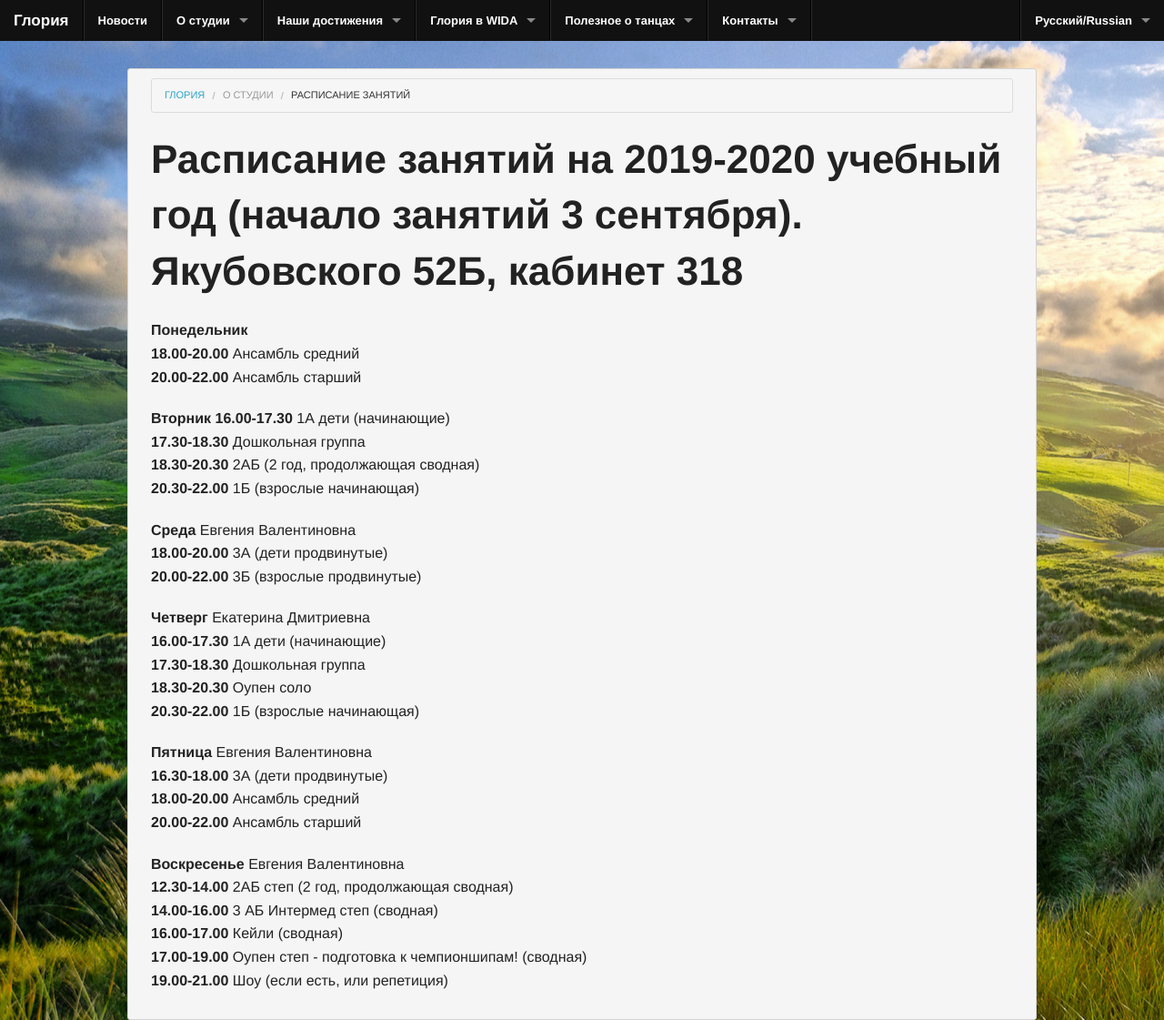
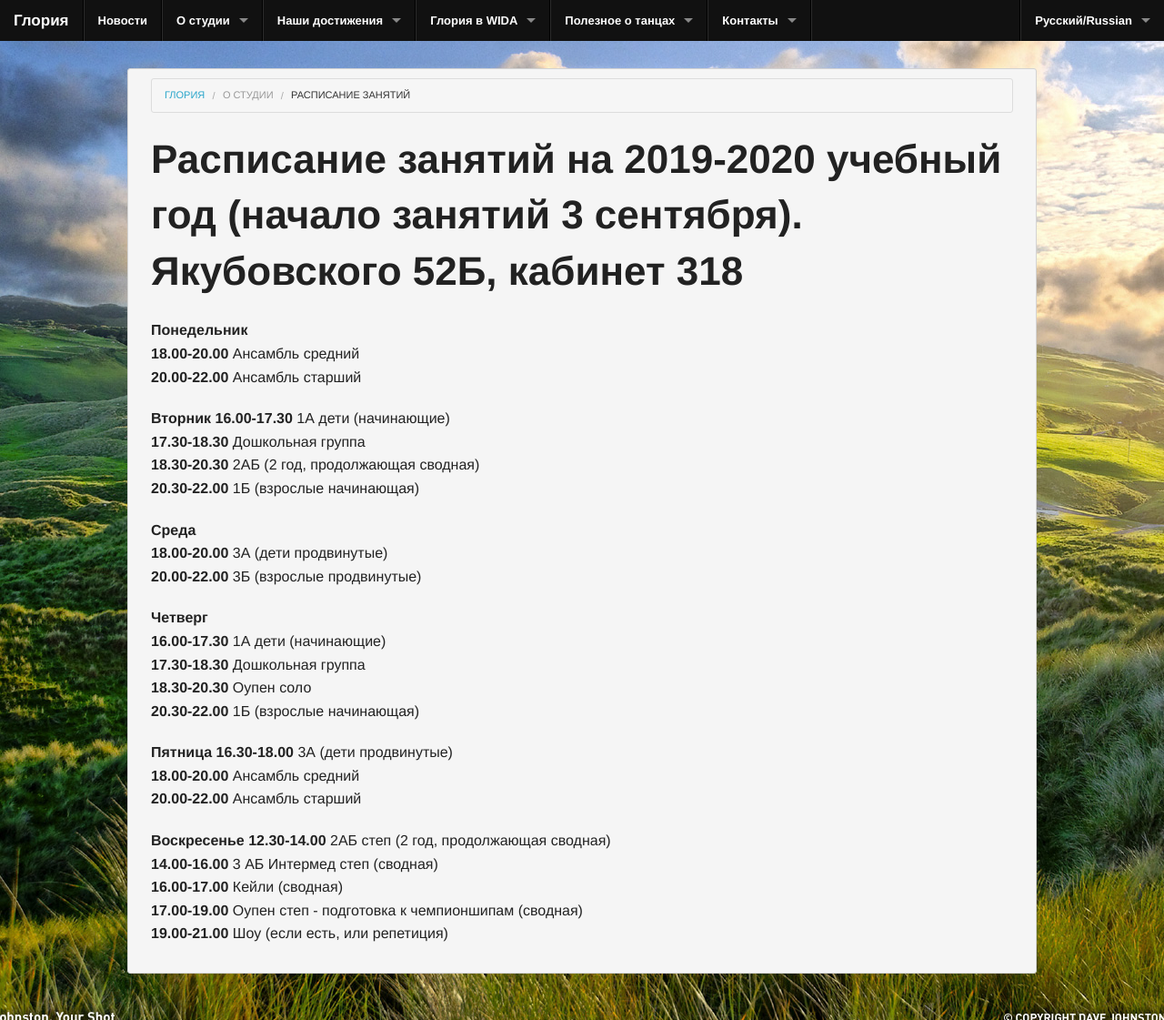
Before and after one commit to gloria-studio/gloria-studio.github.io, a Jekyll site: the page built from about/schedule/index.md, in a window 1280 px wide. Shown: the whole page at 91% size. Built offline with Jekyll 4.4.1, drawn with Linux system fonts in a browser that asks for light colours.

Commit message:
Update index.md

```diff
--- a/about/schedule/index.md
+++ b/about/schedule/index.md
@@ -27,25 +27,25 @@
 **20.30-22.00** 1Б (взрослые начинающая)
 
 
-**Среда** Евгения Валентиновна
+**Среда**
 **18.00-20.00** 3А (дети продвинутые)
 **20.00-22.00** 3Б (взрослые продвинутые)
 
-**Четверг** Екатерина Дмитриевна
+**Четверг**
 **16.00-17.30** 1А дети (начинающие)
 **17.30-18.30** Дошкольная группа
 **18.30-20.30** Оупен соло
 **20.30-22.00** 1Б (взрослые начинающая)
 
-**Пятница** Евгения Валентиновна
+**Пятница**
 **16.30-18.00** 3А (дети продвинутые)
 **18.00-20.00** Ансамбль средний
 **20.00-22.00** Ансамбль старший
 
 
-**Воскресенье** Евгения Валентиновна
+**Воскресенье**
 **12.30-14.00** 2АБ степ (2 год, продолжающая сводная)
 **14.00-16.00** 3 АБ Интермед степ (сводная)
 **16.00-17.00** Кейли (сводная)
-**17.00-19.00** Оупен степ - подготовка к чемпионшипам! (сводная)
+**17.00-19.00** Оупен степ - подготовка к чемпионшипам (сводная)
 **19.00-21.00** Шоу (если есть, или репетиция)
```
